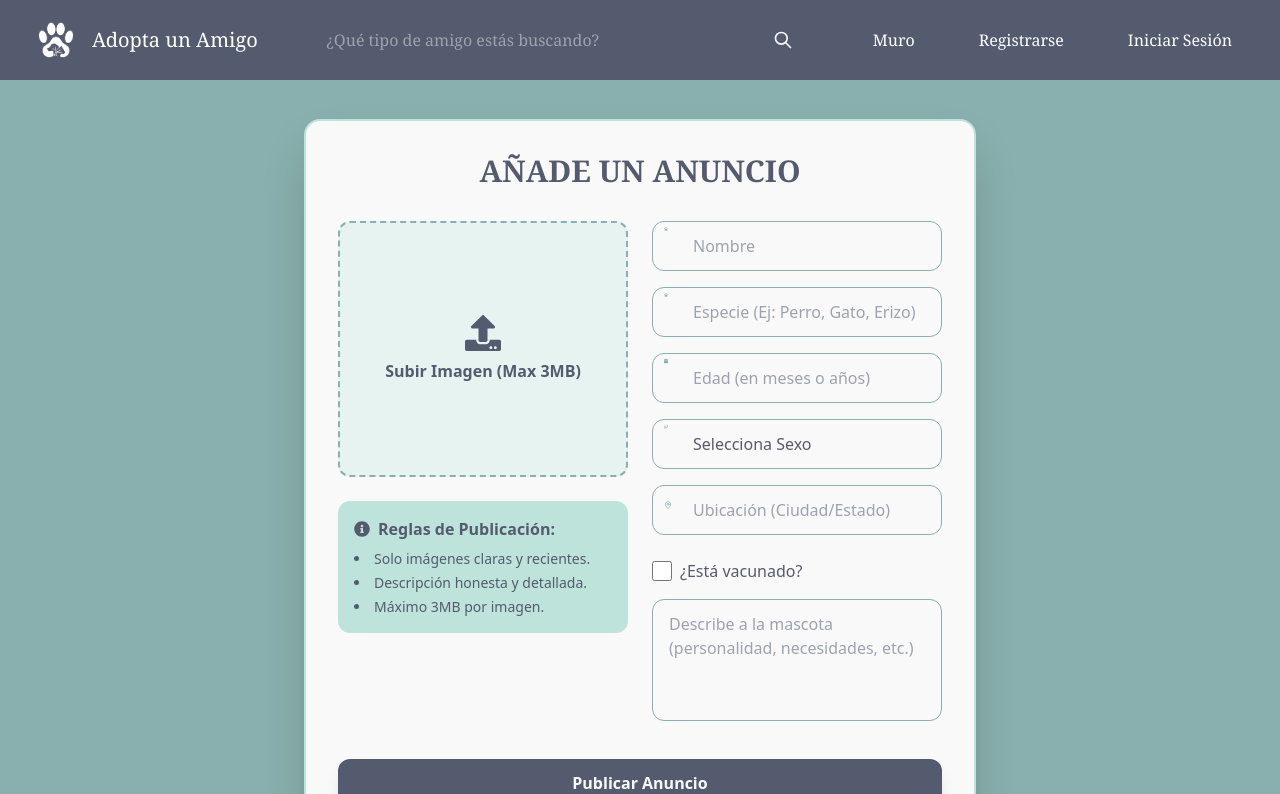
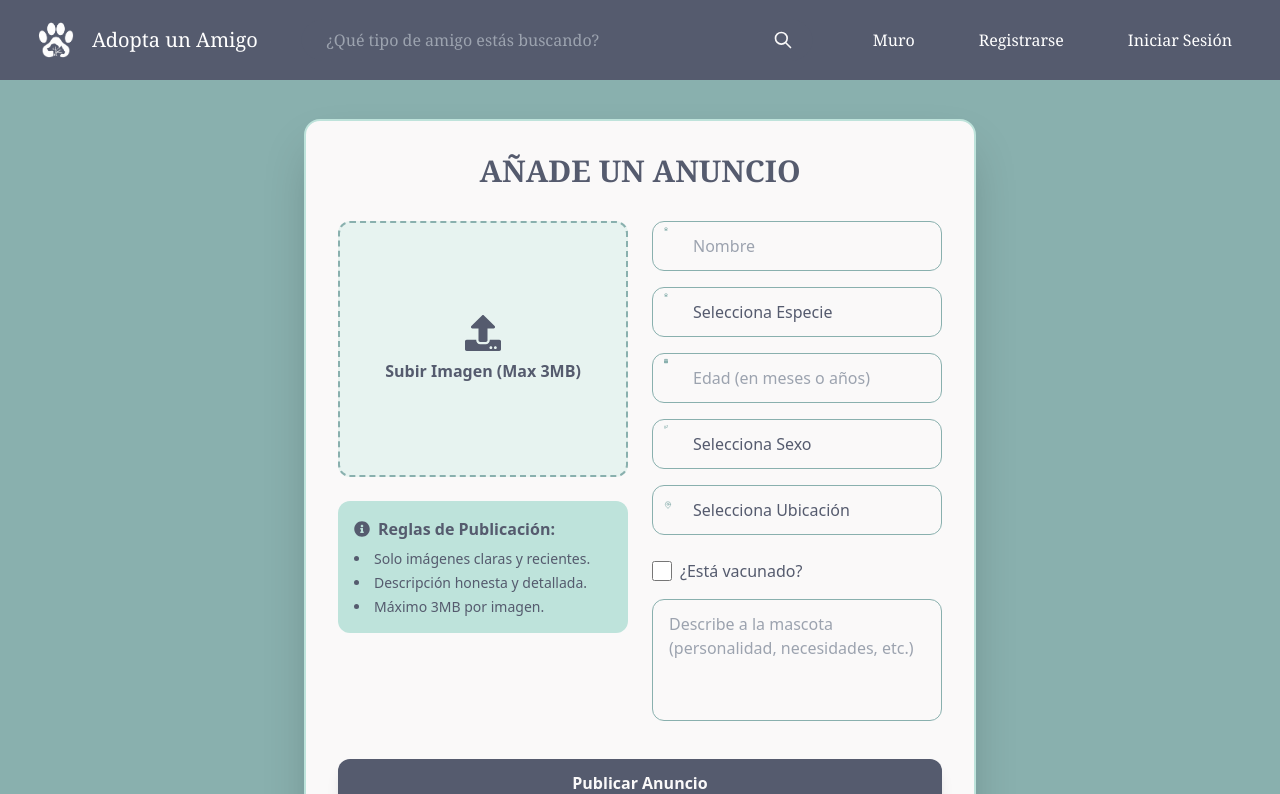
Before and after one commit to andreauxue/AdoptaMascota, a React (Vite) app in the folder Aplicacion/frontend/: page /publicar in a window 1280 px wide. Shown: the top 794 px of the page. Built offline with nearby package versions, Linux system fonts and the light colour scheme; no server answers.

Commit message:
refactor(frotend): Se modificaron los campos del formulario para publicar una mascota

```diff
--- a/Aplicacion/frontend/package.json
+++ b/Aplicacion/frontend/package.json
@@ -10,6 +10,7 @@
     "preview": "vite preview"
   },
   "dependencies": {
+    "axios": "^1.13.2",
     "lucide-react": "^0.553.0",
     "react": "^19.1.1",
     "react-dom": "^19.1.1",
--- a/Aplicacion/frontend/src/pages/Anuncio.jsx
+++ b/Aplicacion/frontend/src/pages/Anuncio.jsx
@@ -7,7 +7,7 @@
 import { useState } from "react";
 // Importar useNavigate para la redirección
 import { useNavigate } from 'react-router-dom';
-import { FaPaw, FaVenusMars, FaCalendar, FaInfoCircle, FaMapMarkerAlt, FaUpload } from 'react-icons/fa';
+import { FaPaw, FaVenusMars, FaCalendar, FaInfoCircle, FaUpload } from 'react-icons/fa';
 import { MapPin, Smile } from 'lucide-react';
 import FeedbackModal from "../components/FeedbackModal";
 
@@ -78,53 +78,14 @@ export default function Anuncio() {
             data.append("descripcion", formData.descripcion);
             data.append("vacunado", formData.vacunado ? "true" : "false");
             data.append("sexo", formData.sexo);
-                //  Convertir texto de ubicación a ID esperado por el backend
-                const ubicacionTexto = formData.ubicacion.trim().toLowerCase();
-                let ubicacionId = null;
-                const ubicacionesMap = {
-                    "ciudad de méxico": 1,
-                    "cdmx": 1,
-                    "estado de méxico": 2,
-                    "edomex": 2,
-                    "jalisco": 3,
-                    "jal": 3,
-                    "nuevo león": 4,
-                    "nl": 4,
-                    "puebla": 5,
-                    "pue": 5,
-                    "querétaro": 6,
-                    "qro": 6,
-                    "morelos": 7,
-                    "mor": 7,
-                    "baja california": 8,
-                    "bc": 8,
-                    "guanajuato": 9,
-                    "gto": 9,
-                    "yucatán": 10,
-                    "yuc": 10,
-                };
 
-                // Buscar el ID según el texto
-                ubicacionId = ubicacionesMap[ubicacionTexto];
+            // Enviamos directamente el ID seleccionado en el dropdown
+            data.append("ubicacion", formData.ubicacion);
+            data.append("especie", formData.especie);
 
-                // Validar
-                if (!ubicacionId) {
-                alert("Ubicación no válida. Debe ser un estado existente.");
-                setIsLoading(false);
-                return;
-                }
-
-        data.append("ubicacion", ubicacionId);
             if (formData.imagen) {
                 data.append("imagen", formData.imagen);
             }
-            const especieTexto = formData.especie.trim().toLowerCase();
-            let especieId;
-            if (especieTexto === "perro") especieId = 2;
-            else if (especieTexto === "gato") especieId = 3;
-            else if (especieTexto === "hamster" || especieTexto === "hámster") especieId = 1;
-
-            data.append("especie", especieId);
 
             // Enviar POST al backend
             const response = await fetch("http://127.0.0.1:8000/api/mascotas/", {
@@ -225,14 +186,18 @@ export default function Anuncio() {
                         {/* Especie */}
                         <div className="relative">
                             <FaPaw className="absolute inset-y-0 left-0 pl-3 flex items-center text-verde-grisaseo" />
-                            <input
+                            <select
                                 name="especie"
-                                placeholder="Especie (Ej: Perro, Gato, Erizo)"
                                 value={formData.especie}
                                 onChange={handleChange}
                                 required
-                                className="w-full pl-10 pr-4 py-3 border border-verde-grisaseo rounded-xl focus:ring-2 focus:ring-durazno focus:border-durazno transition-all duration-200 text-azul-fondo bg-blanco"
-                            />
+                                className="w-full pl-10 pr-4 py-3 border border-verde-grisaseo rounded-xl focus:ring-2 focus:ring-durazno focus:border-durazno transition-all duration-200 bg-blanco appearance-none text-azul-fondo"
+                            >
+                                <option value="" disabled>Selecciona Especie</option>
+                                <option value="2">Perro</option>
+                                <option value="3">Gato</option>
+                                <option value="1">Hámster</option>
+                            </select>
                         </div>
 
                         {/* Edad */}
@@ -269,14 +234,25 @@ export default function Anuncio() {
                         {/* Ubicación */}
                         <div className="relative">
                             <MapPin size={20} className="absolute inset-y-0 left-0 pl-3 flex items-center text-verde-grisaseo mt-2.5" />
-                            <input
+                            <select
                                 name="ubicacion"
-                                placeholder="Ubicación (Ciudad/Estado)"
                                 value={formData.ubicacion}
                                 onChange={handleChange}
                                 required
-                                className="w-full pl-10 pr-4 py-3 border border-verde-grisaseo rounded-xl focus:ring-2 focus:ring-durazno focus:border-durazno transition-all duration-200 text-azul-fondo bg-blanco"
-                            />
+                                className="w-full pl-10 pr-4 py-3 border border-verde-grisaseo rounded-xl focus:ring-2 focus:ring-durazno focus:border-durazno transition-all duration-200 bg-blanco appearance-none text-azul-fondo"
+                            >
+                                <option value="" disabled>Selecciona Ubicación</option>
+                                <option value="1">Ciudad de México (CDMX)</option>
+                                <option value="2">Estado de México</option>
+                                <option value="3">Jalisco</option>
+                                <option value="4">Nuevo León</option>
+                                <option value="5">Puebla</option>
+                                <option value="6">Querétaro</option>
+                                <option value="7">Morelos</option>
+                                <option value="8">Baja California</option>
+                                <option value="9">Guanajuato</option>
+                                <option value="10">Yucatán</option>
+                            </select>
                         </div>
 
                         {/* Vacunado Checkbox */}
```
Also changed, not shown: 1 other file (tests, documents, lock files or other folders). Lines whose indentation alone changed are shown as unchanged.
